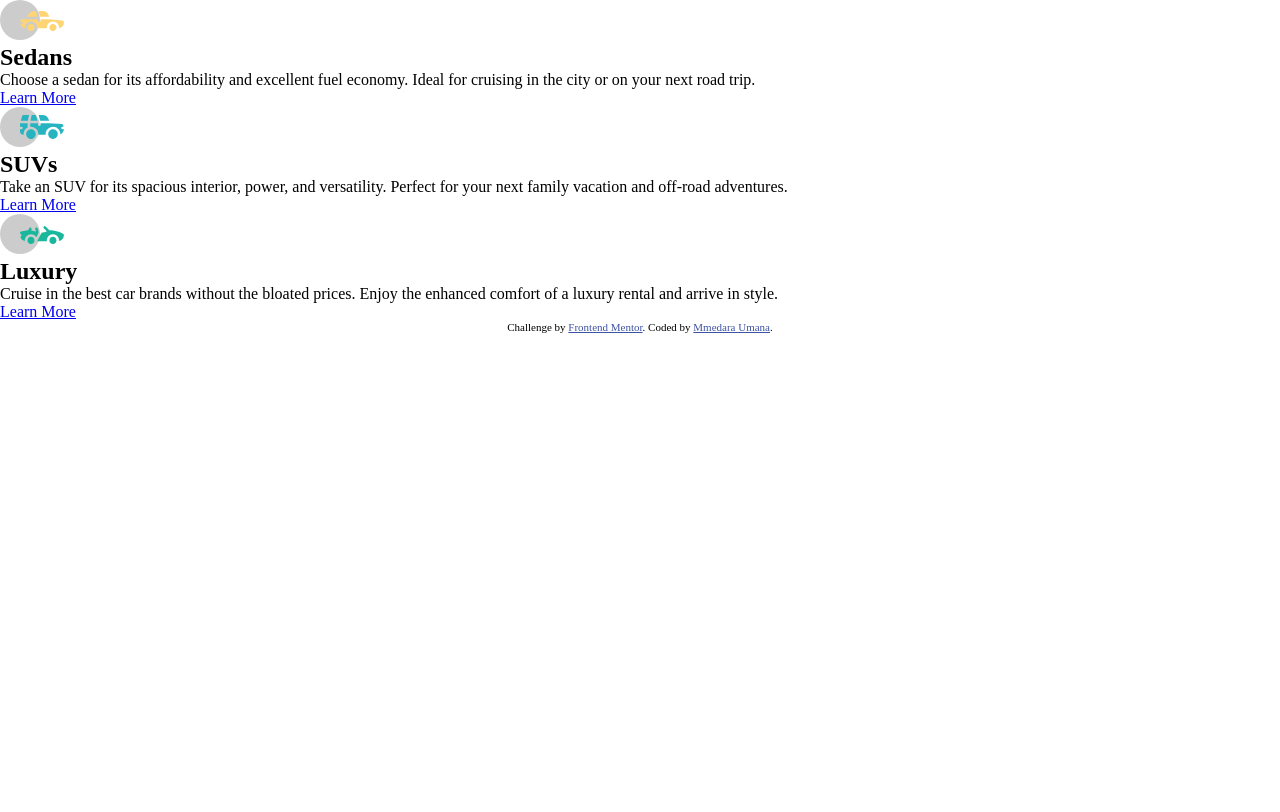
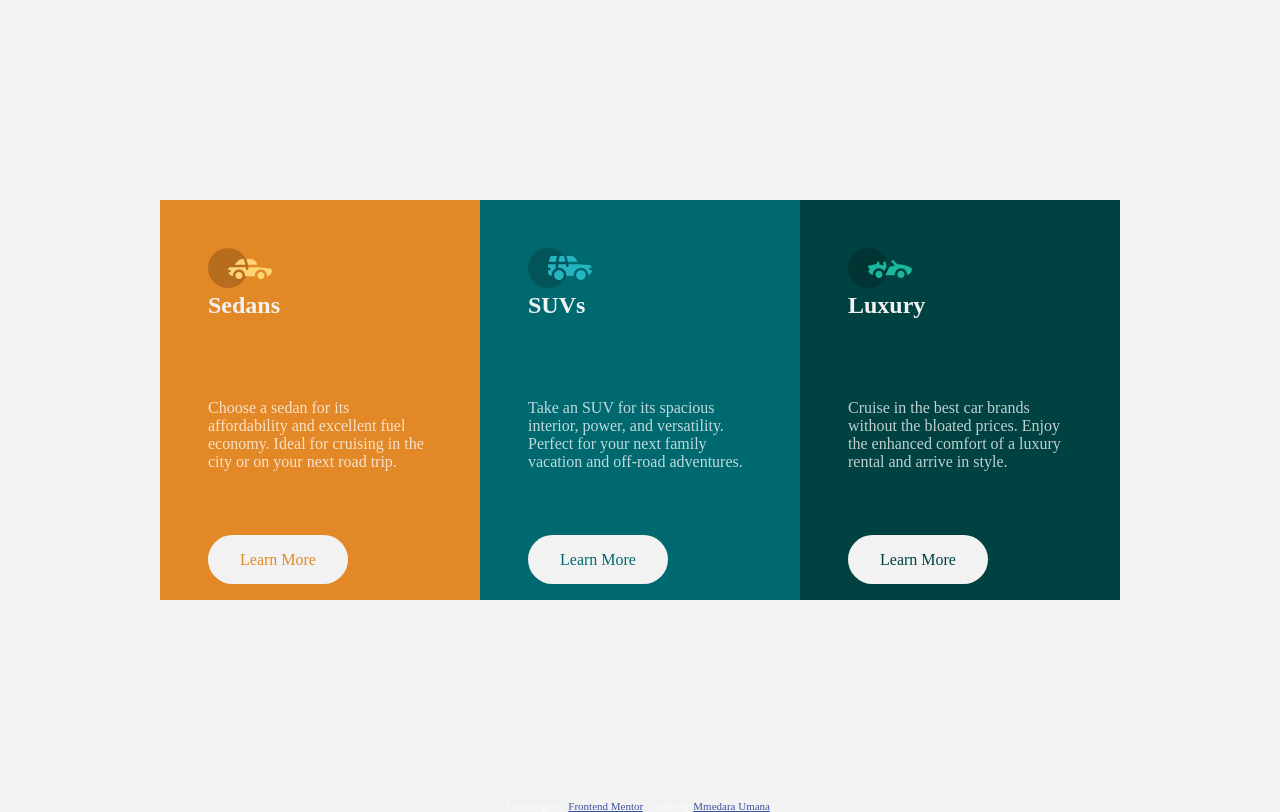
Before and after one commit to MmedaraU/3-column-preview-card-component, a plain HTML site: page index.html in a window 1280 px wide. Drawn offline with Linux system fonts and the light colour scheme.

Commit message:
add styles

```diff
--- a/css/style.css
+++ b/css/style.css
@@ -3,6 +3,79 @@
   padding: 0;
   margin: 0;
   box-sizing: border-box;
+}
+
+body {
+  background-color: #f2f2f2;
+  color: rgba(255, 255, 255, 0.75);
+  max-width: 100vw;
+  font-size: 100%;
+}
+
+main {
+  min-height: 100vh;
+  display: flex;
+  justify-content: center;
+  align-items: center;
+  padding: 1.57rem;
+}
+
+section {
+  padding: 3rem;
+  height: 25rem;
+  width: 20rem;
+}
+
+section:nth-of-type(1) {
+  background-color: #e38826;
+}
+
+section:nth-of-type(1) .btn {
+  color: #e38826;
+}
+
+section:nth-of-type(2) {
+  background-color: #006970;
+}
+
+section:nth-of-type(2) .btn {
+  color: #006970;
+}
+
+section:nth-of-type(3) {
+  background-color: #004241;
+}
+
+section:nth-of-type(3) .btn {
+  color: #004241;
+}
+
+section h1, section p {
+  padding-bottom: 5rem;
+}
+
+/*======= Typography =======*/
+p {
+  color: rgba(255, 255, 255, 0.75);
+}
+
+h1, h2, h3 {
+  color: #f2f2f2;
+}
+
+/*======= Buttons =======*/
+.btn {
+  padding: 1rem 2rem;
+  border-radius: 1.8rem;
+  -webkit-border-radius: 1.8rem;
+  -moz-border-radius: 1.8rem;
+  -ms-border-radius: 1.8rem;
+  -o-border-radius: 1.8rem;
+  text-decoration: none;
+}
+
+.btn-default {
+  background-color: #f2f2f2;
 }
 
 /*=============== Footer ===============*/
```
